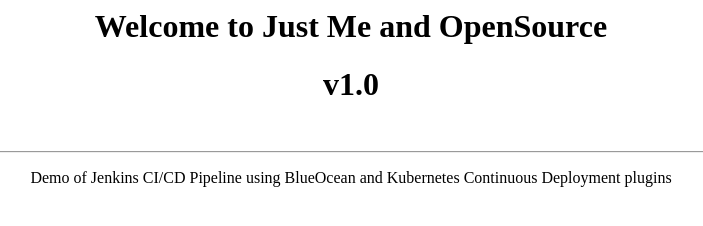
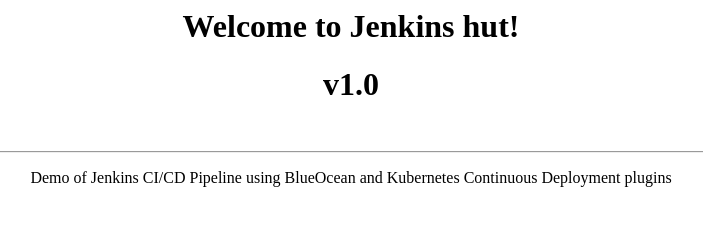
Before and after one commit to rothmaan/CICD, a plain HTML site: page index.html in a window 1280 px wide. Shown: the whole page, without its empty margins (289-992 px from the left). Drawn offline with Linux system fonts and the light colour scheme.

Commit message:
Update index.html

```diff
--- a/index.html
+++ b/index.html
@@ -1,5 +1,5 @@
 <center>
-	<h1>Welcome to Just Me and OpenSource</h1>
+	<h1>Welcome to Jenkins hut!</h1>
 	<h1>v1.0</h1>
 	<br><hr>
 	<p>Demo of Jenkins CI/CD Pipeline using BlueOcean and Kubernetes Continuous Deployment plugins</p>
```
